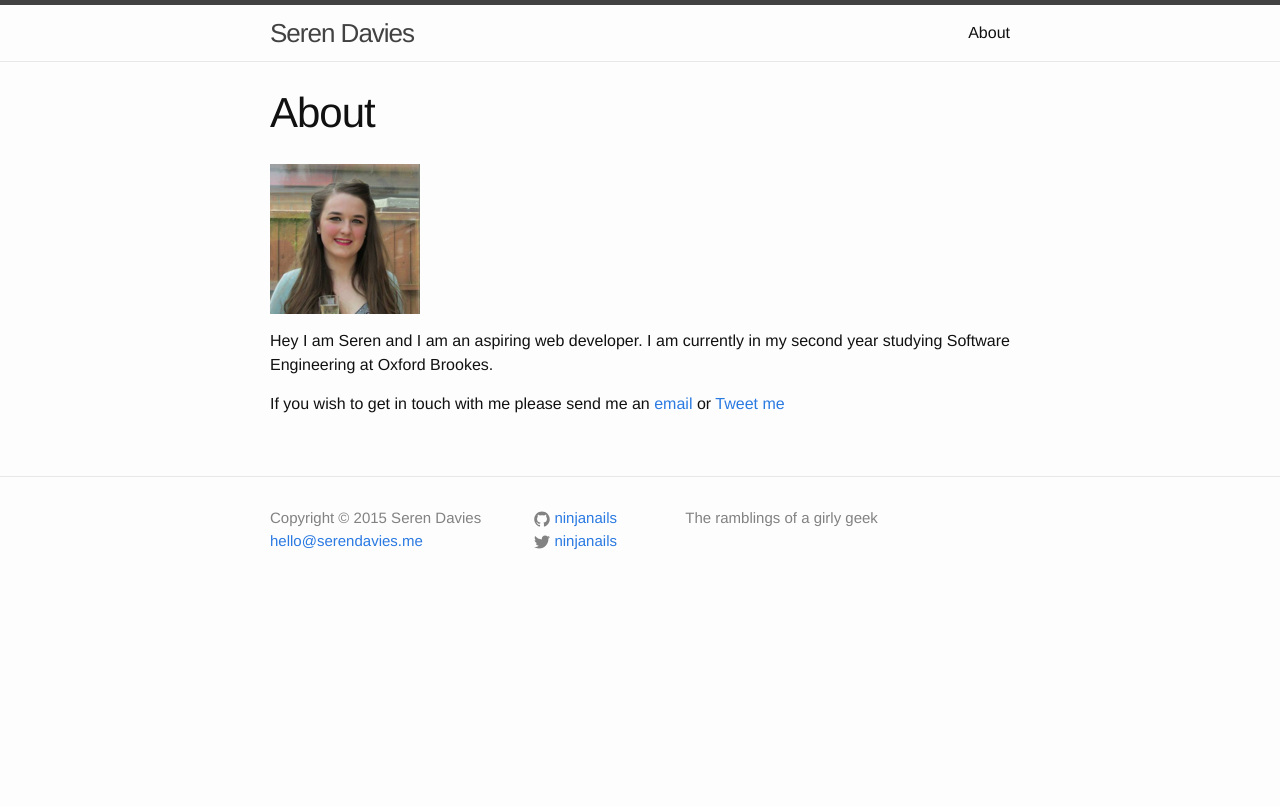
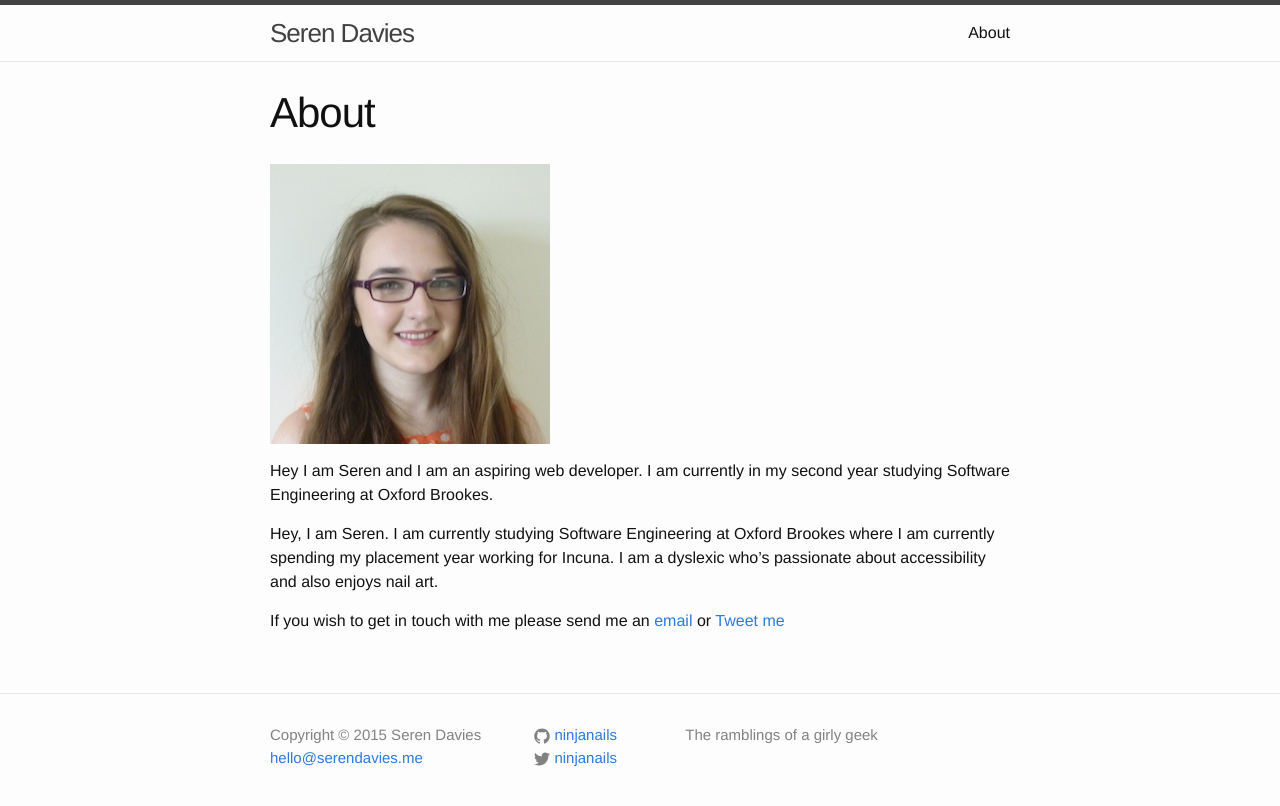
Before and after one commit to ninjanails/ninjanails.github.io, a Jekyll site: the page built from about.md, in a window 1280 px wide. Shown: the top 806 px of the page. Built offline with Jekyll 4.4.1, drawn with Linux system fonts in a browser that asks for light colours.

Commit message:
added new image and updated bio

```diff
--- a/about.md
+++ b/about.md
@@ -4,10 +4,12 @@ title: About
 permalink: /about/
 ---
 
-![Photo of Seren]({{site.baseurl}}/img/seren.png)
+![Photo of Seren]({{site.baseurl}}/img/serenDavies.jpg)
 
 
 Hey I am Seren and I am an aspiring web developer.
 I am currently in my second year studying Software Engineering at Oxford Brookes.
 
+Hey, I am Seren. I am currently studying Software Engineering at Oxford Brookes where I am currently spending my placement year working for Incuna. I am a dyslexic who's passionate about accessibility and also enjoys nail art.
+
 If you wish to get in touch with me please send me an [email](mailto:hello@serendavies.me) or [Tweet me](https://twitter.com/ninjanails)
```
Also changed, not shown: img/serenDavies.jpg (added).
